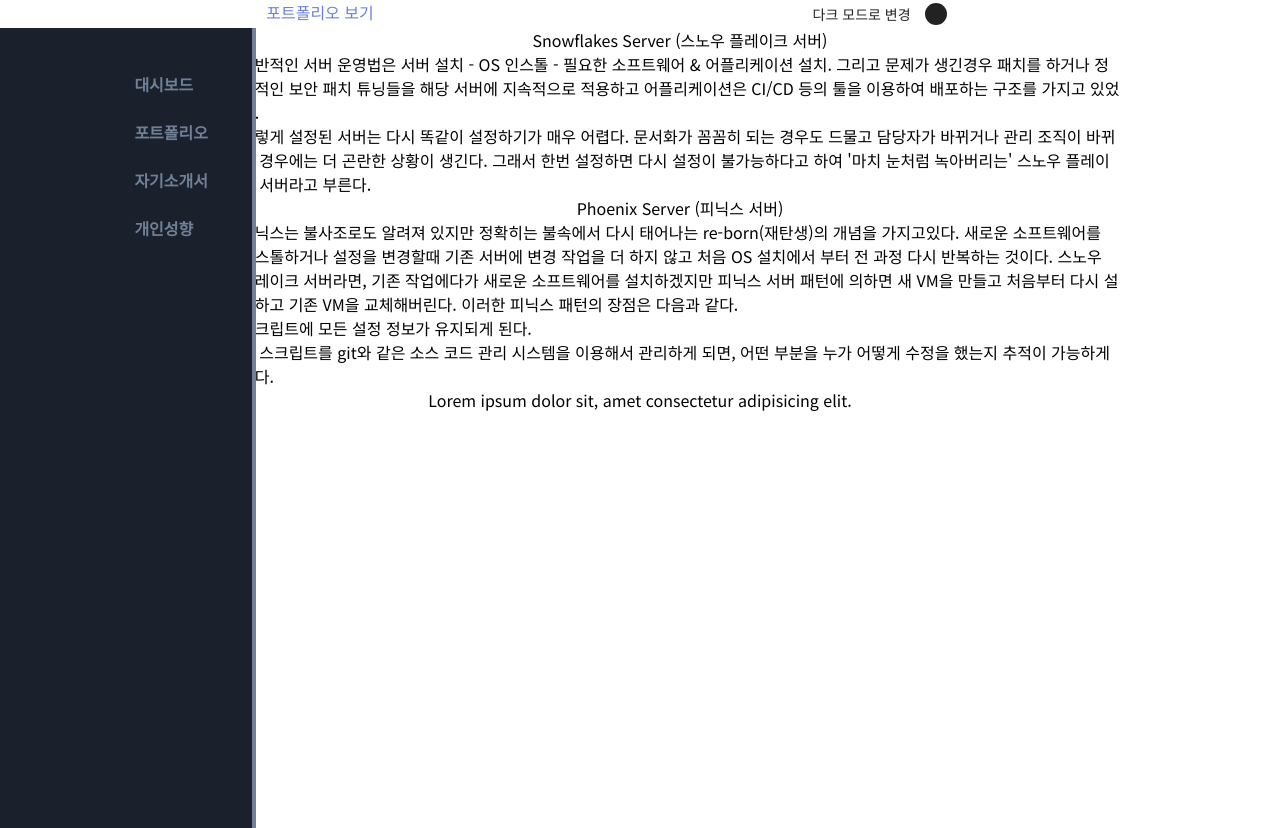
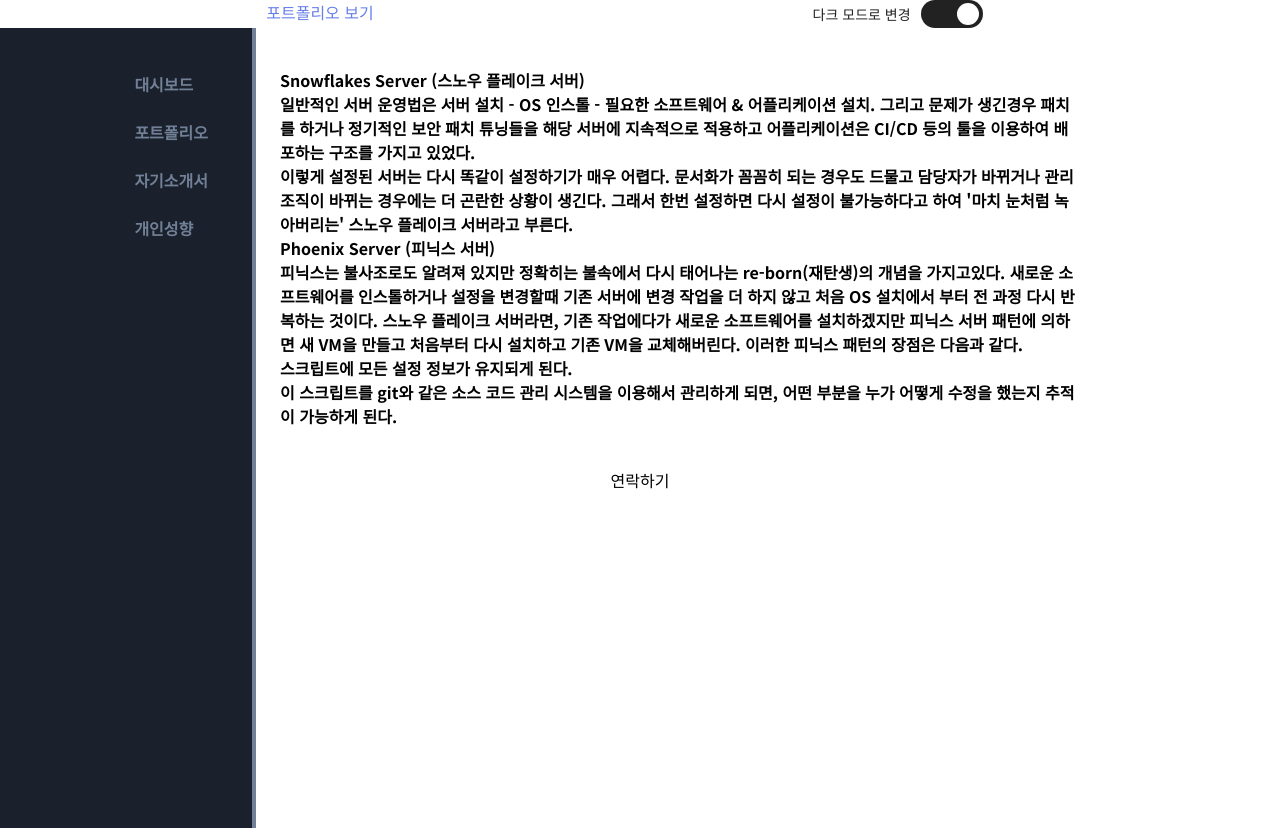
Before and after one commit to rukeni/RESUME, a React app: page /#/resume in a window 1280 px wide. Built offline with nearby package versions, Linux system fonts and the light colour scheme.

Commit message:
새로운 기능 : contact us 추가

```diff
--- /dev/null
+++ b/src/components/EmailForm.jsx
@@ -0,0 +1,54 @@
+/* eslint-disable jsx-a11y/label-has-associated-control */
+import React from 'react';
+import emailjs from 'emailjs-com';
+import PropTypes from 'prop-types';
+
+const EmailForm = ({ isContact }) => {
+  const sendEmail = (e) => {
+    e.preventDefault();
+
+    emailjs.sendForm('rukeni', 'template_aClw4gSs', e.target, 'user_9p2DFbB7frndQ2kvqkFfR')
+      .then((result) => {
+        console.log(result.text);
+      }, (error) => {
+        console.log(error.text);
+      });
+  };
+
+  return (
+    <>
+      { isContact ? (
+        <>
+          <form
+            style={{
+              width: '500px',
+              height: '500px',
+              position: 'fixed',
+              top: '10%',
+              right: '30%',
+              margin: '0 auto',
+              transition: 'all .5s ease-in-out',
+            }}
+            className="bg-indigo-500"
+            onSubmit={sendEmail}
+          >
+            <input type="hidden" name="contact_number" />
+            <label>Name</label>
+            <input type="text" name="user_name" />
+            <label>Email</label>
+            <input type="email" name="user_email" />
+            <label>Message</label>
+            <textarea name="message" />
+            <input type="submit" value="Send" />
+          </form>
+        </>
+      ) : ''}
+
+    </>
+  );
+};
+
+EmailForm.propTypes = {
+  isContact: PropTypes.bool.isRequired,
+};
+export default EmailForm;
--- a/src/components/Footer.jsx
+++ b/src/components/Footer.jsx
@@ -1,9 +1,20 @@
 import React from 'react';
+import PropTypes from 'prop-types';
 
-const Footer = () => (
+const Footer = ({ isContact, handleClick }) => (
   <div className="flex-5 flex justify-end items-end">
-    Lorem ipsum dolor sit, amet consectetur adipisicing elit.
+    <button
+      type="button"
+      onClick={handleClick}
+      data-type="setModal"
+      className="z-50"
+    >
+      { isContact === true ? '끄기' : '연락하기'}
+    </button>
   </div>
 );
-
+Footer.propTypes = {
+  handleClick: PropTypes.func.isRequired,
+  isContact: PropTypes.bool.isRequired,
+};
 export default Footer;
--- a/src/components/PageContainer.jsx
+++ b/src/components/PageContainer.jsx
@@ -2,12 +2,13 @@ import React from 'react';
 // eslint-disable-next-line import/no-extraneous-dependencies
 import PropTypes from 'prop-types';
 
-const PageContainer = ({ children, isLightMode }) => (
+const PageContainer = ({ children, isLightMode, isContact }) => (
   <div
-    className={`flex flex-col justify-center items-center z-20 w-full relative ${isLightMode ? '' : 'text-white'}`}
+    className={`flex flex-col justify-center items-center z-20 w-full relative ${isContact ? 'bg-black opacity-75' : ''}`}
     style={{
       transition: 'all .5s ease-in-out',
       backgroundColor: isLightMode ? 'transparent' : '#222',
+      color: isLightMode ? '#000' : '#fff',
     }}
   >
     { children }
--- a/src/context/GlobalState.jsx
+++ b/src/context/GlobalState.jsx
@@ -5,7 +5,7 @@ import PropTypes from 'prop-types';
 import GlobalContext from './globalContext';
 import globalReducer from './globalReducer';
 import {
-  SET_IS_LIGHT_MODE, SET_AUTH, SET_IS_LOGIN, SET_IS_HOVER, SET_PATHNAME,
+  SET_IS_LIGHT_MODE, SET_AUTH, SET_IS_LOGIN, SET_IS_HOVER, SET_PATHNAME, SET_MODAL,
 } from './types';
 import { readData, getContributions } from './apiRequest';
 
@@ -23,6 +23,7 @@ const GlobalState = ({ children }) => {
     },
     isLogin: false,
     isHover: false,
+    isContact: false,
     pathname: '',
   };
   const [state, dispatch] = useReducer(globalReducer, initialState);
@@ -80,6 +81,11 @@ const GlobalState = ({ children }) => {
           payload: href,
         });
         break;
+      case 'setModal':
+        dispatch({
+          type: SET_MODAL,
+        });
+        break;
       default:
         break;
     }
@@ -128,6 +134,7 @@ const GlobalState = ({ children }) => {
         login: state.login,
         isLogin: state.isLogin,
         isHover: state.isHover,
+        isContact: state.isContact,
         pathname: state.pathname,
         getData,
         setPathname,
--- a/src/context/globalReducer.js
+++ b/src/context/globalReducer.js
@@ -1,6 +1,6 @@
 import produce from 'immer';
 import {
-  SET_DATA, SET_IS_LIGHT_MODE, SET_AUTH, SET_IS_LOGIN, SET_IS_HOVER, SET_PATHNAME,
+  SET_DATA, SET_IS_LIGHT_MODE, SET_AUTH, SET_IS_LOGIN, SET_IS_HOVER, SET_PATHNAME, SET_MODAL,
 } from './types';
 
 export default (state, action) => produce(state, (draft) => {
@@ -48,6 +48,11 @@ export default (state, action) => produce(state, (draft) => {
       draft.pathname = action.payload;
       break;
     }
+    case SET_MODAL:
+    {
+      draft.isContact = !state.isContact;
+      break;
+    }
     default:
       break;
   }
--- a/src/context/types.js
+++ b/src/context/types.js
@@ -7,3 +7,4 @@ export const SET_IS_LOGIN = 'SET_IS_LOGIN';
 export const SET_IS_HOVER = 'SET_IS_HOVER';
 export const SET_URL = 'SET_URL';
 export const SET_PATHNAME = 'SET_PATHNAME';
+export const SET_MODAL = 'SET_MODAL';
--- a/src/index.jsx
+++ b/src/index.jsx
@@ -21,6 +21,7 @@ import Portfolio from './pages/Portfolio';
 import Dashboard from './pages/Dashboard';
 import Email from './pages/Email';
 import Resume from './pages/Resume';
+import EmailForm from './components/EmailForm';
 
 console.log('%c 리액트 컴포넌트 생성', 'color: blue; font-size: 1.5rem;');
 console.time('앱 시작시간');
@@ -87,18 +88,21 @@ const App = () => (
   <GlobalProvider>
     <Global.Consumer>
       { ({
-        isLogin, isLightMode, handleClick, login, pathname,
+        isLogin, isLightMode, isContact, handleClick, login, pathname,
       }) => (
         <PageContainer
           isLightMode={isLightMode}
+          isContact={isContact}
         >
           <Routers
             isLogin={isLogin}
             id={login.id}
             handleClick={handleClick}
             pathname={pathname}
+            isLightMode={isLightMode}
           />
-          <Footer />
+          <Footer isContact={isContact} handleClick={handleClick} />
+          <EmailForm isContact={isContact} />
         </PageContainer>
       )}
     </Global.Consumer>
--- a/src/pages/Resume/index.jsx
+++ b/src/pages/Resume/index.jsx
@@ -9,7 +9,7 @@ const index = () => {
 
  이렇게 설정된 서버는 다시 똑같이 설정하기가 매우 어렵다. 문서화가 꼼꼼히 되는 경우도 드물고 담당자가 바뀌거나 관리 조직이 바뀌는 경우에는 더 곤란한 상황이 생긴다. 그래서 한번 설정하면 다시 설정이 불가능하다고 하여 '마치 눈처럼 녹아버리는' 스노우 플레이크 서버라고 부른다.
 
-### Phoenix Server (피닉스 서버)
+  ### Phoenix Server (피닉스 서버)
 
  피닉스는 불사조로도 알려져 있지만 정확히는 불속에서 다시 태어나는 re-born(재탄생)의 개념을 가지고있다. 새로운 소프트웨어를 인스톨하거나 설정을 변경할때 기존 서버에 변경 작업을 더 하지 않고 처음 OS 설치에서 부터 전 과정 다시 반복하는 것이다. 스노우 플레이크 서버라면, 기존 작업에다가 새로운 소프트웨어를 설치하겠지만 피닉스 서버 패턴에 의하면 새 VM을 만들고 처음부터 다시 설치하고 기존 VM을 교체해버린다. 이러한 피닉스 패턴의 장점은 다음과 같다.
 
@@ -18,7 +18,7 @@ const index = () => {
   `;
   return (
     <div className="flex-1 flex flex-col w-3/4 flex-wrap pl-20 justify-end items-center">
-      <ReactMarkDown source={markdown} />
+      <ReactMarkDown className="p-10 font-bold" source={markdown} />
     </div>
   );
 };
```
